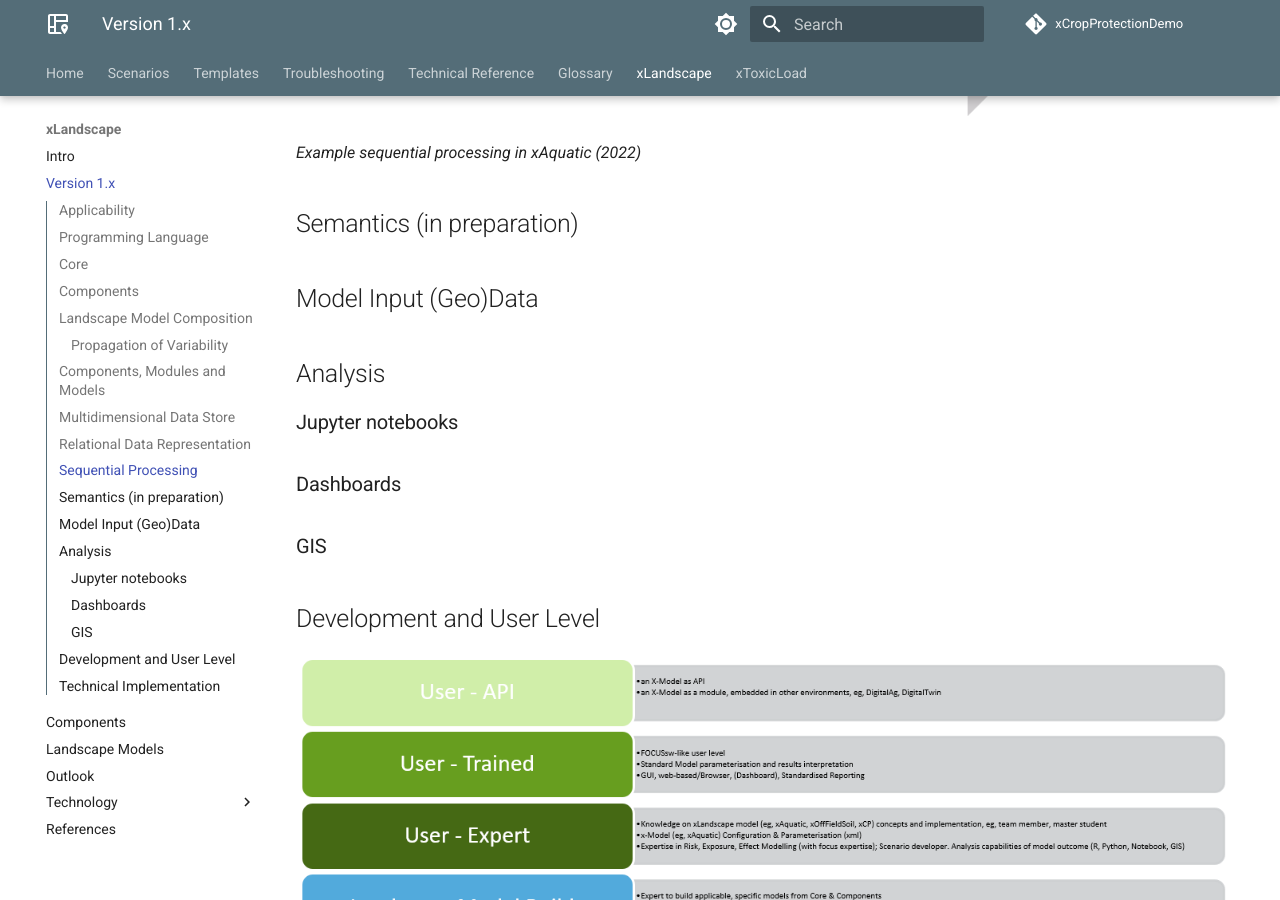
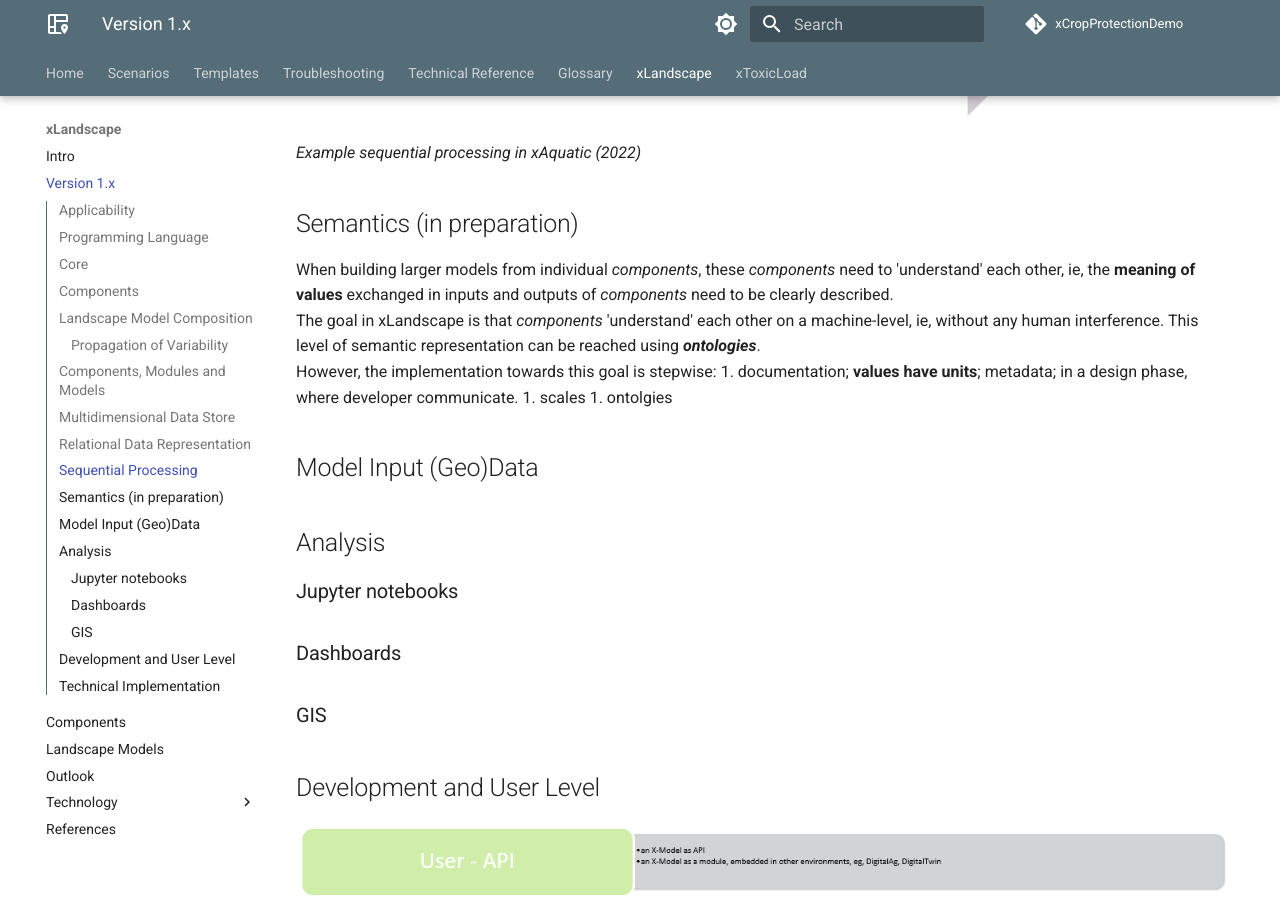
Before and after one commit to xlandscape/xCropProtectionDemoDoc, an MkDocs documentation site: the page built from docs/xLandscape/xLandscape-v1x.md, in a window 1280 px wide and 900 px high, scrolled down 8793 px. Built offline with MkDocs 1.6.1 and Material for MkDocs 9.7.7, drawn with Linux system fonts in a browser that asks for light colours; comment, search, counter and statistics services are not loaded.

Commit message:
start 'Semantics'

```diff
--- a/docs/xLandscape/xLandscape-v1x.md
+++ b/docs/xLandscape/xLandscape-v1x.md
@@ -156,6 +156,14 @@ Thus, there are no feedback loops from subsequent *components* to predecessors.
 
 ## Semantics (in preparation)
 
+When building larger models from individual *components*, these *components* need to 'understand' each other, ie, the **meaning of values** exchanged in inputs and outputs of *components* need to be clearly described.
+The goal in xLandscape is that *components* 'understand' each other on a machine-level, ie, without any human interference. This level of semantic representation can be reached using ***ontologies***.
+However, the implementation towards this goal is stepwise:
+1. documentation; **values have units**; metadata; in a design phase, where developer communicate.
+1. scales
+1. ontolgies
+
+
 ## Model Input (Geo)Data
 
 ## Analysis
```
